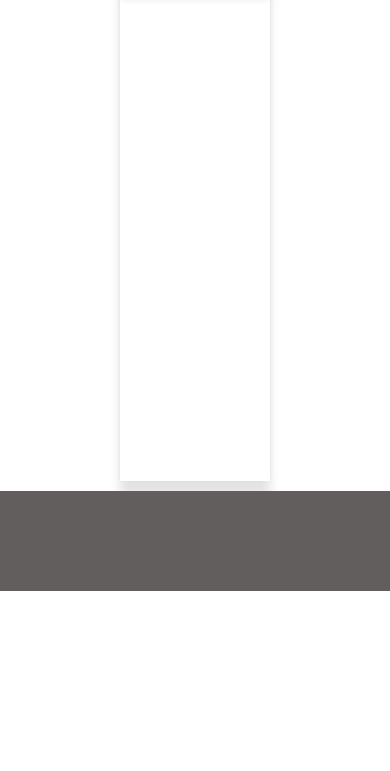
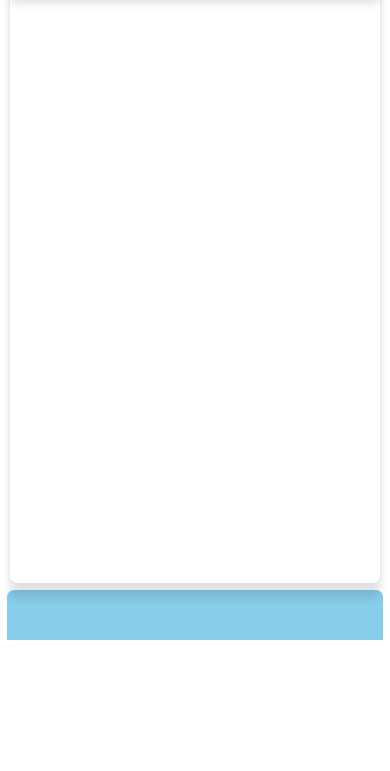
Before and after one commit to KENNEDOUANLA/Evaluation, a website: page TopCategories/www/index.html in a window 390 px wide. Shown: the part 73-844 px from the top of the page. Drawn offline with Linux system fonts and the light colour scheme.

Commit message:
vesion 4

```diff
--- a/TopCategories/package.json
+++ b/TopCategories/package.json
@@ -13,11 +13,15 @@
   "author": "Apache Cordova Team",
   "license": "Apache-2.0",
   "devDependencies": {
+    "cordova-android": "^9.1.0",
     "cordova-plugin-whitelist": "^1.3.4"
   },
   "cordova": {
     "plugins": {
       "cordova-plugin-whitelist": {}
-    }
+    },
+    "platforms": [
+      "android"
+    ]
   }
 }
--- a/TopCategories/www/css/style.css
+++ b/TopCategories/www/css/style.css
@@ -11,18 +11,22 @@ body {
 }
 
 .container {
-    margin: 0px 120px;
+    margin: 20px 100px 0px 100px;
     background-color: white;
     min-height: 550px;
     border: 2px solid white;
     box-shadow: 0 -1px 4px 0 rgb(26 26 26 / 8%), 0 15px 10px 0 rgb(26 26 26 / 12%);
+    border-bottom-left-radius:15px ;
+    border-bottom-right-radius:15px ;
 }
 
 .hearder1 {
     background-color: skyblue;
     margin-left: 0px;
+    margin-bottom: 50px;
     height: 50px;
     display: flex;
+    position: sticky;
     justify-content: space-between;
     box-shadow: 0 -1px 4px 0 rgb(26 26 26 / 8%), 0 20px 7px 0 rgb(26 26 26 / 12%);
 }
@@ -44,13 +48,19 @@ body {
 .plus {
     height: 40px;
 }
+ul{
+    padding-inline-start:15px;
+    padding-inline-end: 15px;
+}
+footer {
+    height: 60px;
+    align-self: flex-end;
+    margin: 10px 100px 0px 100px ;
+    background-color:skyblue;
+    border-top-left-radius: 10px;
+    border-top-right-radius: 10px;
+    width: auto;
 
-footer {
-    height: 100px;
-    width: 100%;
-    align-self: flex-end;
-    margin-top: 10px;
-    background-color: rgb(99, 94, 94);
 }
 
 .offline {
@@ -63,7 +73,7 @@ footer {
 }
 
 .valuecontainer {
-    margin: 30px 10% 20px 10%;
+    margin: 30px 10% ;
 }
 
 
@@ -155,3 +165,32 @@ a {
     width: 100%;
     opacity: 1;
 }
+
+
+@media only screen and (max-width:640px){
+    footer{
+        height:50px;
+        background-color:skyblue;
+        margin: 7px 7px 0px 7px;
+        border-top-left-radius: 7px;
+        border-top-right-radius: 7px;
+        width: auto;
+
+    }
+
+    .container {
+        margin: 0px 10px;
+        margin: 5px 10px 0px 10px;
+        background-color: white;
+        min-height: 647px;
+        border: 2px solid white;
+        border-bottom-left-radius:7px ;
+        border-bottom-right-radius:7px ;
+        box-shadow: 0 -1px 4px 0 rgb(26 26 26 / 8%), 0 15px 10px 0 rgb(26 26 26 / 12%);
+    }
+
+    .valuecontainer {
+        margin: 25px 3% ;
+    }
+
+}
--- a/TopCategories/www/index.html
+++ b/TopCategories/www/index.html
@@ -31,12 +31,17 @@
     </script>
     <script src="https://cdn.onesignal.com/sdks/OneSignalSDK.js" async=""></script>
     <script>
-        window.OneSignal = window.OneSignal || [];
+        /*if ("cordova" in window) {
+
+        } else {
+            window.OneSignal = window.OneSignal || [];
         OneSignal.push(function() {
             OneSignal.init({
                 appId: "dfa86885-f6f2-42f3-9601-96658dd06257",
             });
         });
+        }*/
+
     </script>
     <meta charset="utf-8">
     <!--
@@ -55,7 +60,7 @@
     <meta name="color-scheme" content="light dark">
     <!--<link rel="stylesheet" href="css/index.css">-->
     <link rel="stylesheet" href="css/style.css">
-    <link rel="manifest" href="/manifest.json">
+    <link rel="manifest" href="manifest.json">
     <title>TOP OF TOP</title>
 </head>
 
@@ -65,20 +70,21 @@
             <div class="hearder1">
                 <a href="#" id="home">
                     <div class="Logo">
-                        <div><img src="/img/logos/logo50x50.png"></div>
+                        <div><img src="img/logos/logo50x50.png"></div>
                         <div class="myTops" id="TexteTop"> TOP_TOP </div>
                     </div>
                 </a>
                 <a href="#" id="newTop">
-                    <div class="new_top"><img src="/img/plus.png" class="plus"></div>
+                    <div class="new_top"><img src="img/plus.png" class="plus"></div>
                 </a>
             </div>
             <div id="valuecontainer" class="valuecontainer">
 
             </div>
         </div>
-        <footer></footer>
+
     </div>
+    <footer></footer>
     <!--<script src="cordova.js"></script>-->
     <script src="js/index.js"></script>
     <script src="js/allScript.js"></script>
--- a/TopCategories/www/js/index.js
+++ b/TopCategories/www/js/index.js
@@ -21,9 +21,11 @@
 // See https://cordova.apache.org/docs/en/latest/cordova/events/events.html#deviceready
 document.addEventListener('deviceready', onDeviceReady, false);
 
-function onDeviceReady() {
+function onDeviceReady()
+{
     // Cordova is now initialized. Have fun!
 
     console.log('Running cordova-' + cordova.platformId + '@' + cordova.version);
     document.getElementById('deviceready').classList.add('ready');
+    alert("load");
 }
```
Also changed, not shown: TopCategories/www/Html/offline.html (+6 -34 lines), TopCategories/www/js/allScript.js (+22 -13 lines), TopCategories/www/sw.js (+40 -20 lines), TopCategories/www/manifest.json, 1 other file.
